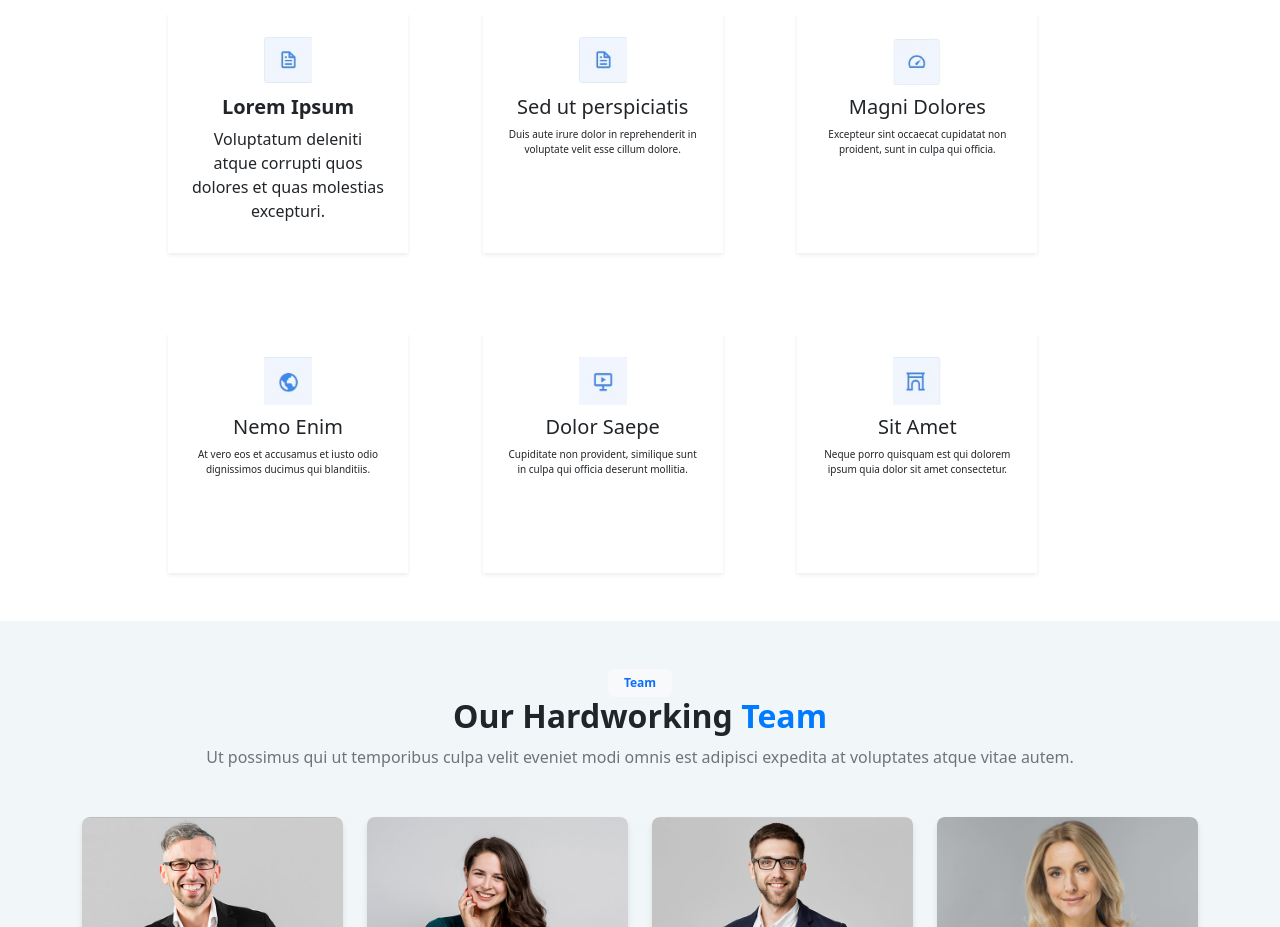
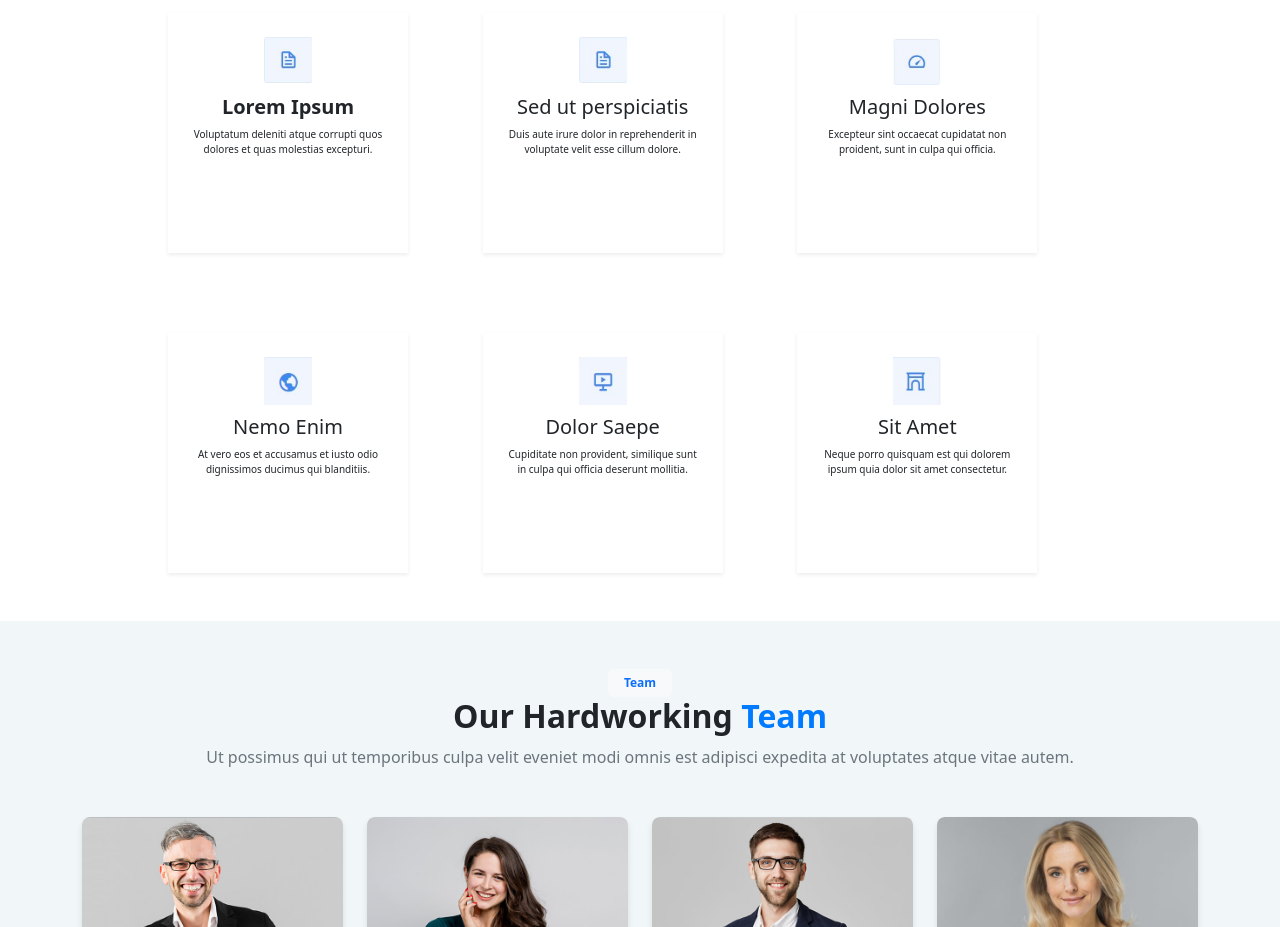
Before and after one commit to Brasgauche/Projet_templateMolengeek_Adame, a website: page index.html in a window 1280 px wide. Shown: the part 1751-2678 px from the top of the page. Drawn offline with nearby package versions, Linux system fonts and the light colour scheme.

Commit message:
toutterminerhtml

```diff
--- a/index.html
+++ b/index.html
@@ -49,7 +49,7 @@
         </div>
       </div>
 
-      <!-- Nouvelle div sous l'image -->
+
       <div class="lvr" class="below-image">
         <div class="prtx" class="text-center mb-4">
         <span aria-colspan="ftrs" class="badge bg-light text-primary px-3 py-2">FEATURED SERVICES</span>
@@ -57,7 +57,7 @@
           <div class="container text-center my-5">
             <h2 class="rfs" class="text-dark">Read <span class="text-primary">Featured Services</span></h2>
             <div class="d-flex justify-content-center align-items-center flex-wrap flex-lg-wrap">
-              <!-- Première colonne -->
+
               <div class="sc" class="col-md-3">
                 <div class="service-card">
                   <img class="iss1" src="./public/img/serv1.png" alt="">
@@ -65,7 +65,6 @@
                   <p class="isd1">Voluptatum deleniti atque corrupti quos dolores et quas molestias excepturi</p>
                 </div>
               </div>
-              <!-- Deuxième colonne -->
               <div class="sc" class="col-md-3">
                 <div class="service-card d-flex">
                   <img class="iss1" src="./public/img/serv2.png" alt="">
@@ -73,7 +72,7 @@
                   <p class="isd1">Duis aute irure dolor in reprehenderit in voluptate velit esse cillum dolore</p>
                 </div>
               </div>
-              <!-- Troisième colonne -->
+
               <div class="sc" class="col-md-3">
                 <div class="service-card">
                   <img class="iss1" src="./public/img/serv3.png" alt="">
@@ -81,7 +80,7 @@
                   <p class="isd1">Excepteur sint occaecat cupidatat non proident, sunt in culpa qui officia</p>
                 </div>
               </div>
-              <!-- Quatrième colonne -->
+
               <div class="sc" class="col-md-3">
                 <div class="service-card">
                   <img class="iss1" src="./public/img/serv4.png" alt="">
@@ -114,7 +113,7 @@
         </div>
     </div>
 
-            <!-- Contrôles gauche et droite -->
+
             <button class="carousel-control-prev" type="button" data-bs-target="#carouselExample" data-bs-slide="prev">
               <span class="carousel-control-prev-icon" aria-hidden="true"></span>
               <span class="visually-hidden">Previous</span>
@@ -135,18 +134,18 @@
               </p>
             </div>
             <div class=" d-flex flex-wrap">
-          <!-- Card 1 -->
+
 
               <div class="col">
                   <div class="service-cardi text-center p-4 shadow-sm">
                       <img class="iss" src="./public/img/SERV22.jpg" alt="">
                       <h5 class="fw-bold">Lorem Ipsum</h5>
-                      <p>Voluptatum deleniti atque corrupti quos dolores et quas molestias excepturi.</p>
+                      <p class="isd" class="text-muted">Voluptatum deleniti atque corrupti quos dolores et quas molestias excepturi.</p>
                   </div>
               </div>
 
 
-              <!-- Card 2 -->
+
               <div class="col">
                 <div class="service-cardi text-center p-4 shadow-sm">
                   <img class="iss" src="./public/img/SERV22.jpg" alt="">
@@ -156,7 +155,7 @@
                   </p>
                 </div>
               </div>
-              <!-- Card 3 -->
+
               <div class="col">
                 <div id="cdr" class="service-cardi text-center p-4 shadow-sm">
                   <img class="iss" src="./public/img/SERV33.jpg" alt="">
@@ -168,7 +167,7 @@
               </div>
             </div>
             <div class="troisdem d-flex flex-wrap" style="margin-top: 5rem;">
-              <!-- Card 4 -->
+
               <div class="col">
                 <div id="cdr" class="service-cardi text-center p-4 shadow-sm">
                   <img class="iss" src="./public/img/SERV44.jpg" alt="">
@@ -178,7 +177,7 @@
                   </p>
                 </div>
               </div>
-              <!-- Card 5 -->
+
               <div class="col">
                 <div id="cdr" class="service-cardi text-center p-4 shadow-sm">
                   <img class="iss" src="./public/img/SERV55.jpg" alt="">
@@ -188,7 +187,7 @@
                   </p>
                 </div>
               </div>
-              <!-- Card 6 -->
+
               <div class="col">
                 <div id="cdr" class="service-cardi text-center p-4 shadow-sm">
                   <img class="iss" src="./public/img/SERV66.jpg" alt="">
```
